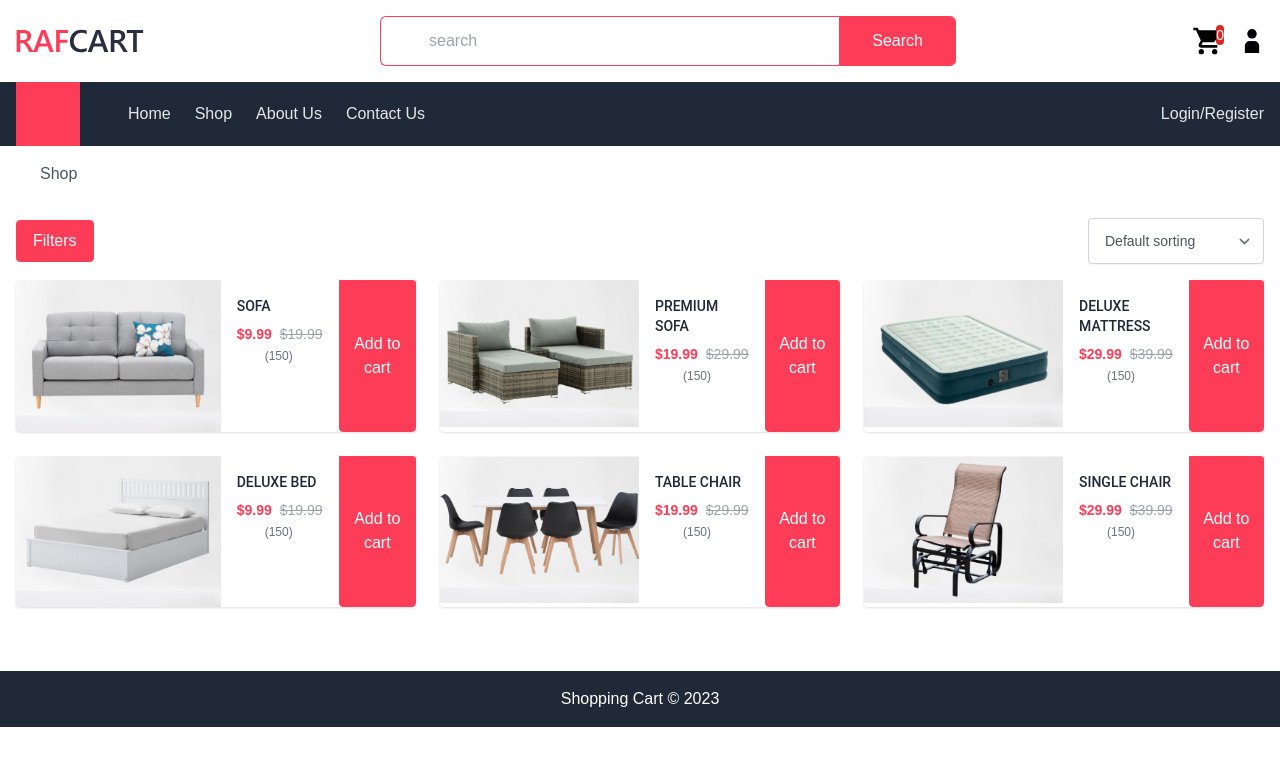
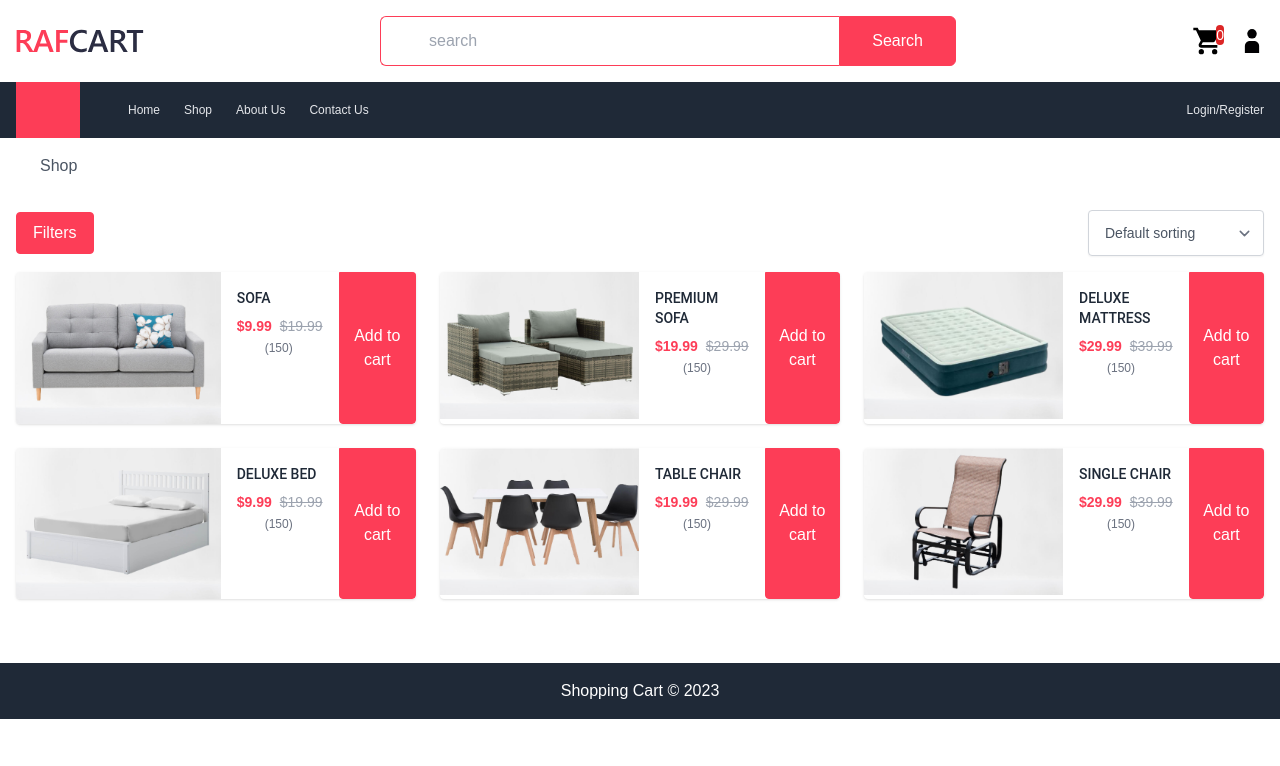
Before and after one commit to M-A-N-I-K/ecommerce-website, a React (Vite) app in the folder Client/: page / in a window 1280 px wide. Shown: the top 766 px of the page. Built offline with nearby package versions, Linux system fonts and the light colour scheme.

Commit message:
Promotions banner added

```diff
--- a/Client/src/Components/Navbar.tsx
+++ b/Client/src/Components/Navbar.tsx
@@ -149,32 +149,32 @@ const Navbar = () => {
 					<div className="flex items-center space-x-6 capitalize">
 						<Link
 							to="/home"
-							className="text-gray-200 hover:text-white transition"
+							className="text-gray-200 text-xs md:text-base hover:text-white transition"
 						>
 							Home
 						</Link>
 						<Link
 							to="/"
-							className="text-gray-200 hover:text-white transition"
+							className="text-gray-200 text-xs md:text-base hover:text-white transition"
 						>
 							Shop
 						</Link>
 						<Link
 							to="/"
-							className="text-gray-200 hover:text-white transition"
+							className="text-gray-200 text-xs md:text-base hover:text-white transition"
 						>
 							About us
 						</Link>
 						<Link
 							to="/"
-							className="text-gray-200 hover:text-white transition"
+							className="text-gray-200 text-xs md:text-base hover:text-white transition"
 						>
 							Contact us
 						</Link>
 					</div>
 					<Link
 						to="/login"
-						className="text-gray-200 hover:text-white transition"
+						className="text-gray-200 text-xs md:text-base hover:text-white transition"
 					>
 						Login/Register
 					</Link>
--- a/Client/src/Context/CartProvider.tsx
+++ b/Client/src/Context/CartProvider.tsx
@@ -65,12 +65,15 @@ const reducer = (
 
 			if (!itemExists)
 				throw new Error("Item must exist in order to update the quantity");
-			const updatedItem: CartItemType = { ...itemExists, qty };
-			const filteredCart: CartItemType[] = state.cart.filter(
-				(item) => item.sku !== sku
-			);
-
-			return { ...state, cart: [...filteredCart, updatedItem] };
+			return {
+				...state,
+				cart: state.cart.map((item) => {
+					if (item.sku === sku) {
+						return { ...item, qty };
+					}
+					return item;
+				}),
+			};
 		}
 		case REDUCER_ACTION_TYPE.SUBMIT: {
 			return { ...state, cart: [] };
--- a/Client/src/Pages/Home.tsx
+++ b/Client/src/Pages/Home.tsx
@@ -2,13 +2,20 @@ import { ReactElement } from "react";
 import Banner from "../Utils/Banner";
 import Features from "../Utils/Features";
 import Categories from "../Utils/Categories";
+import { Link } from "react-router-dom";
 
 const Home = (): ReactElement => {
+	const offer: string = new URL(`../Images/offer.jpg`, import.meta.url).href;
 	return (
 		<>
 			<Banner />
 			<Features />
 			<Categories />
+			<div className="container pb-16">
+				<Link to="/home">
+					<img src={offer} alt="ads" className="w-full" />
+				</Link>
+			</div>
 		</>
 	);
 };
```
